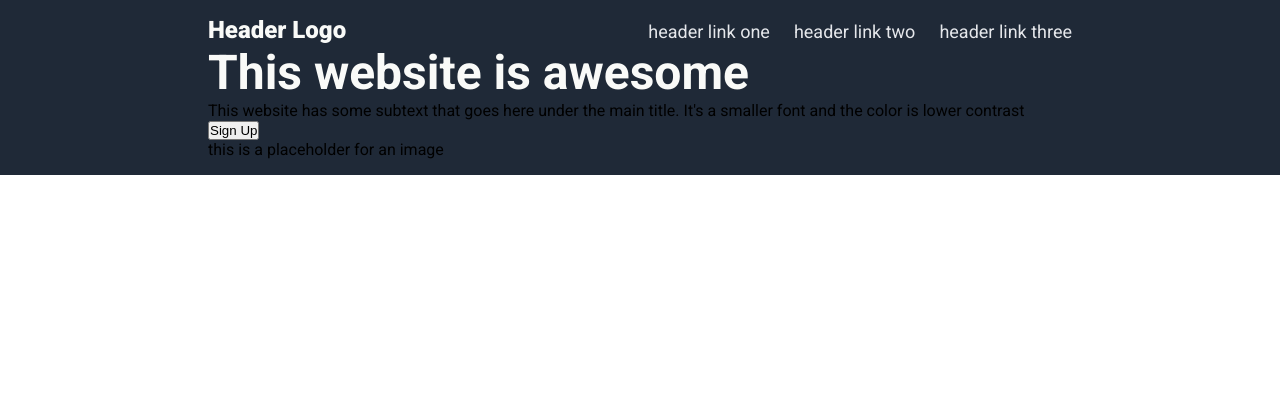
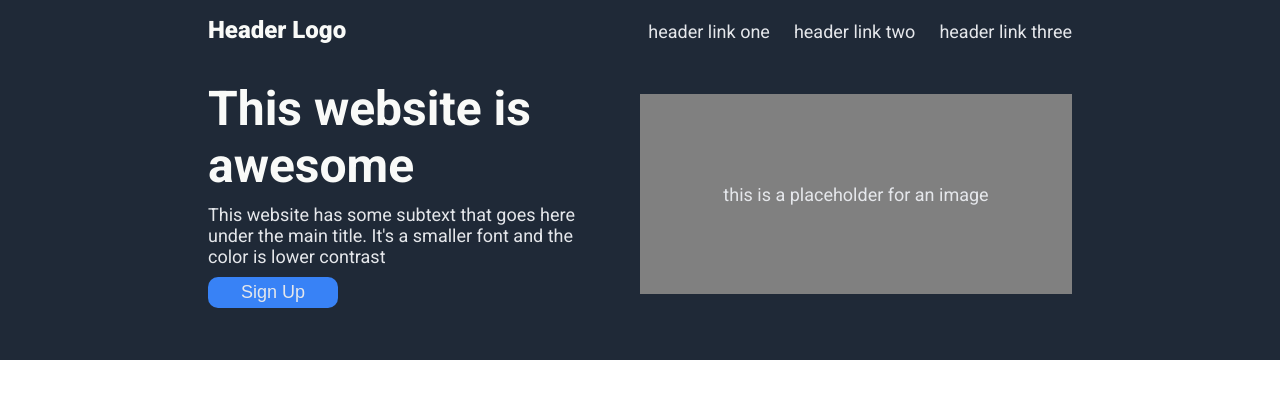
Before and after one commit to McFumbles/Landing-Page, a plain HTML site: page index.html in a window 1280 px wide. Drawn offline with Linux system fonts and the light colour scheme.

Commit message:
Working welcome section

```diff
--- a/styles/main.css
+++ b/styles/main.css
@@ -1,4 +1,4 @@
-@import url('https://fonts.googleapis.com/css2?family=Roboto:wght@300;400;500;700;900&display=swap');
+@import url("https://fonts.googleapis.com/css2?family=Roboto:wght@300;400;500;700;900&display=swap");
 
 * {
 	margin: 0;
@@ -6,9 +6,10 @@
 }
 
 body {
-  font-family: 'Roboto';
+	font-family: "Roboto";
 }
 
+/* HEADER */
 header {
 	background-color: #1f2937;
 	padding: 1em 13em;
@@ -29,24 +30,55 @@ header {
 #logo {
 	font-size: 24px;
 	font-weight: 900;
-  color: #F9FAF8;
+	color: #f9faf8;
 }
 
-.secondary, a:link {
-  color: #E5E7EB;
+.subtext1,
+a:link {
+	color: #e5e7eb;
 	font-size: 18px;
+  text-decoration: none;
 }
 
+/*WELCOME*/
 .welcome {
-  background-color: #1F2937;
+	background-color: #1f2937;
+	display: flex;
+	justify-content: center;
+	align-items: center;
+  gap: 2em;
+  padding: 36px 0;
+}
+
+.welcome .left {
+  display: flex;
+  flex-direction: column;
+  gap: 10px;
+}
+
+.welcome .right {
+  flex-shrink: 0;
+  width: 50%;
 }
 
 .hero {
 	font-size: 48px;
 	font-weight: extra-bold;
-  color: #F9FAF8;
+	color: #f9faf8;
 }
 
-a {
-  text-decoration: none;
+button {
+  padding: 5px 1em;
+  border-radius: 10px;
+  background-color: #3882F6;
+  width: 130px;
+  border: none;
 }
+
+.image {
+  background-color: gray;
+  display: flex;
+  justify-content: center;
+  align-items: center;
+  height: 200px;
+}
```
Lines whose indentation alone changed are shown as unchanged.
